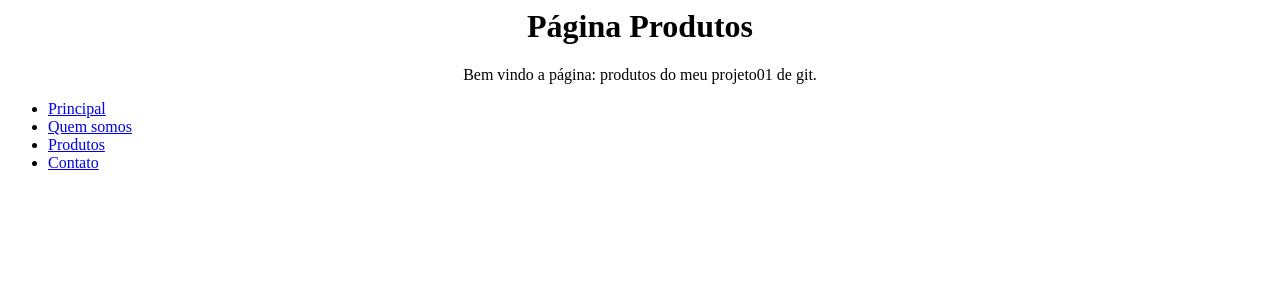
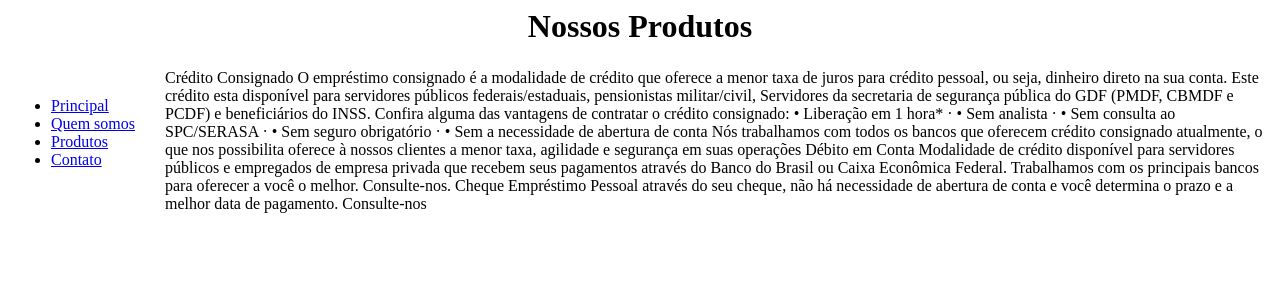
Before and after one commit to raphaelribe/aula_git, a PHP site: page /produtos.php in a window 1280 px wide. Shown: the top 300 px of the page. Run offline with PHP 8.4, Linux system fonts and the light colour scheme.

Commit message:
Inserindo textos

```diff
--- a/contato.php
+++ b/contato.php
@@ -9,7 +9,7 @@
 echo "Bem vindo a página = contato";
 ?>
 
-
+fdfdfsfsfdsfd
 
 </body>
 </html>
--- a/produtos.php
+++ b/produtos.php
@@ -3,11 +3,44 @@
 	<title> Produtos</title>
 </head>
 <body>
-<h1 align="center">Página Produtos</h1>
-<p align="center">Bem vindo a página: produtos do meu projeto01 de git. </p>
-<?php include_once("menu.php");
-echo "Bem vindo a página = Produtos";
-?>
+<h1 align="center">Nossos Produtos</h1>
+
+<table>
+    <tr>
+        <td width="150"><?php
+
+            include_once "menu.php";
+
+
+            ?></td>
+        <td>Crédito Consignado
+
+            O empréstimo consignado é a modalidade de crédito que oferece a menor taxa de juros para crédito pessoal, ou seja, dinheiro direto na sua conta. Este crédito esta disponível para servidores públicos federais/estaduais, pensionistas militar/civil, Servidores da secretaria de segurança pública do GDF (PMDF, CBMDF e PCDF) e beneficiários do INSS.
+
+            Confira alguma das vantagens de contratar o crédito consignado:
+            • Liberação em 1 hora*
+            ·         • Sem analista
+            ·         • Sem consulta ao SPC/SERASA
+            ·         • Sem seguro obrigatório
+            ·        • Sem a necessidade de abertura de conta
+
+            Nós trabalhamos com todos os bancos que oferecem crédito consignado atualmente, o que nos possibilita oferece à nossos clientes a menor taxa, agilidade e segurança em suas operações
+
+
+            Débito em Conta
+
+            Modalidade de crédito disponível para servidores públicos e empregados de empresa privada que recebem seus pagamentos através do Banco do Brasil ou Caixa Econômica Federal. Trabalhamos com os principais bancos para oferecer a você o melhor. Consulte-nos.
+
+
+
+
+
+            Cheque
+
+            Empréstimo Pessoal através do seu cheque, não há necessidade de abertura de conta e você determina o prazo e a melhor data de pagamento. Consulte-nos<p align='justify'</p>
+        </td>
+    </tr>
+</table>
 
 </body>
 </html>
```
Also changed, not shown: index.php (+15 -5 lines), quemsomos.php (+20 -5 lines).
